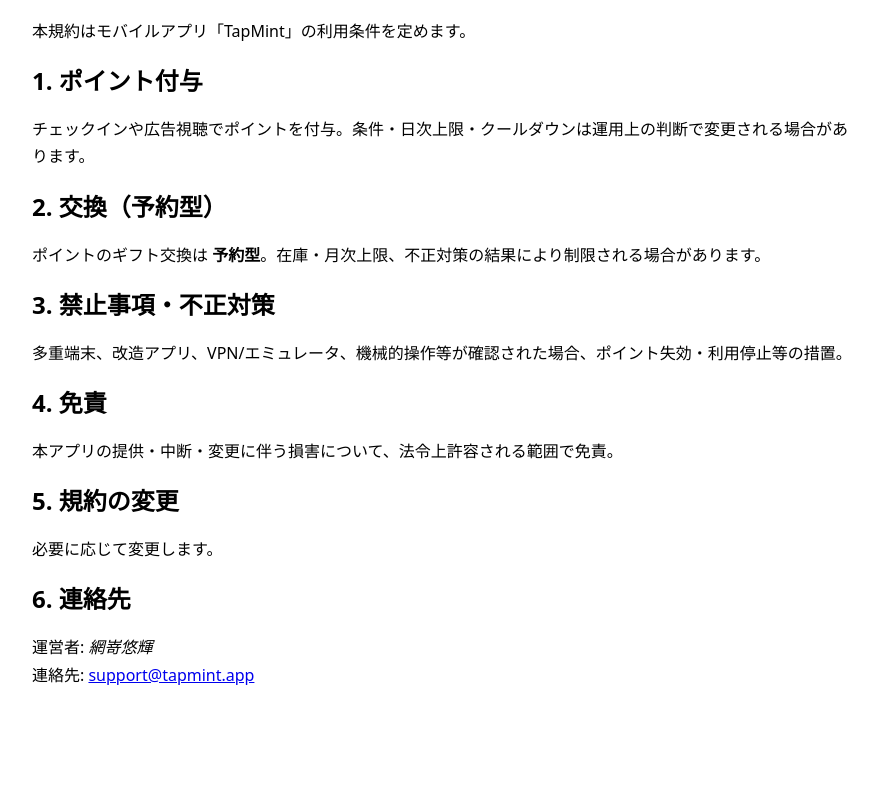
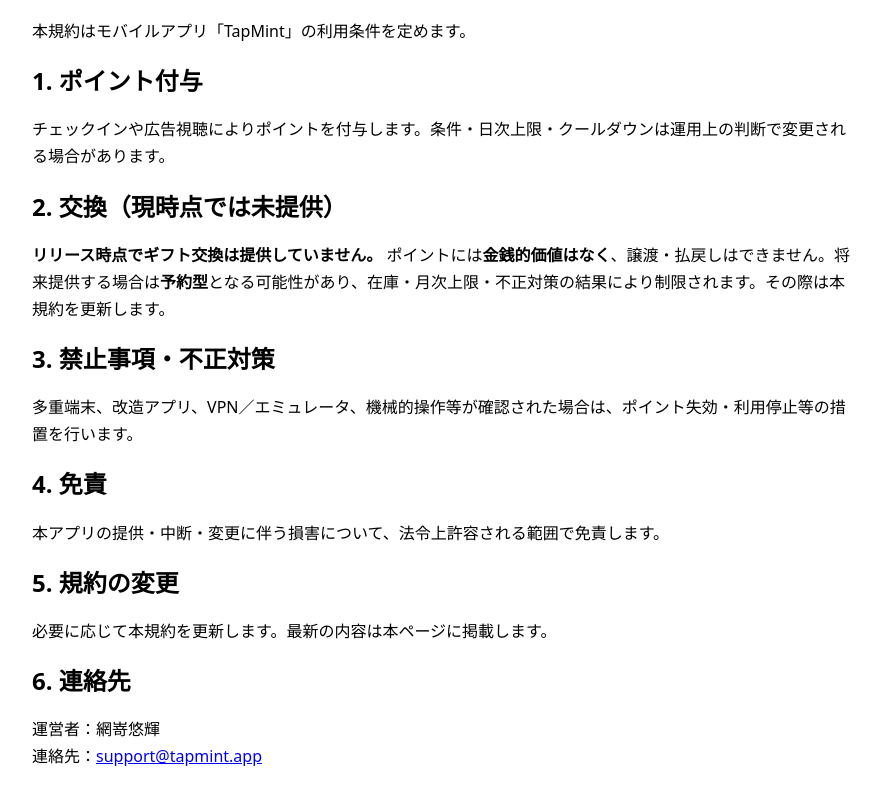
Before and after one commit to amiricanali2025-ops/tapmint-site, a plain HTML site: page terms_jp.html in a window 1280 px wide. Shown: the part 85-890 px from the top of the page, without its empty margins (198-1078 px from the left). Before the commit the page ends 814 px from the top, so only its background shows below. Drawn offline with Linux system fonts and the light colour scheme.

Commit message:
Update terms_jp.html

```diff
--- a/terms_jp.html
+++ b/terms_jp.html
@@ -1,10 +1,29 @@
-<!doctype html><meta charset="utf-8"><title>TapMint 利用規約</title>
-<style>body{font-family: system-ui,-apple-system,'Noto Sans JP','Segoe UI',Roboto,Arial;line-height:1.7;max-width:820px;margin:40px auto;padding:0 20px}h1,h2{line-height:1.3}</style>
+<!doctype html><meta charset="utf-8">
+<title>TapMint 利用規約</title>
+<meta name="viewport" content="width=device-width,initial-scale=1">
+<style>
+  body{font-family:system-ui,-apple-system,"Noto Sans JP","Segoe UI",Roboto,Arial;line-height:1.7;max-width:820px;margin:40px auto;padding:0 20px}
+  h1,h2{line-height:1.3}
+</style>
+
 <h1>TapMint 利用規約</h1>
 <p>本規約はモバイルアプリ「TapMint」の利用条件を定めます。</p>
-<h2>1. ポイント付与</h2><p>チェックインや広告視聴でポイントを付与。条件・日次上限・クールダウンは運用上の判断で変更される場合があります。</p>
-<h2>2. 交換（予約型）</h2><p>ポイントのギフト交換は <strong>予約型</strong>。在庫・月次上限、不正対策の結果により制限される場合があります。</p>
-<h2>3. 禁止事項・不正対策</h2><p>多重端末、改造アプリ、VPN/エミュレータ、機械的操作等が確認された場合、ポイント失効・利用停止等の措置。</p>
-<h2>4. 免責</h2><p>本アプリの提供・中断・変更に伴う損害について、法令上許容される範囲で免責。</p>
-<h2>5. 規約の変更</h2><p>必要に応じて変更します。</p>
-<h2>6. 連絡先</h2><p>運営者: <em>網嵜悠輝</em><br>連絡先: <a href="mailto:support@example.com">support@tapmint.app</a></p>
+
+<h2>1. ポイント付与</h2>
+<p>チェックインや広告視聴によりポイントを付与します。条件・日次上限・クールダウンは運用上の判断で変更される場合があります。</p>
+
+<h2>2. 交換（現時点では未提供）</h2>
+<p><b>リリース時点でギフト交換は提供していません。</b> ポイントには<b>金銭的価値はなく</b>、譲渡・払戻しはできません。将来提供する場合は<b>予約型</b>となる可能性があり、在庫・月次上限・不正対策の結果により制限されます。その際は本規約を更新します。</p>
+
+<h2>3. 禁止事項・不正対策</h2>
+<p>多重端末、改造アプリ、VPN／エミュレータ、機械的操作等が確認された場合は、ポイント失効・利用停止等の措置を行います。</p>
+
+<h2>4. 免責</h2>
+<p>本アプリの提供・中断・変更に伴う損害について、法令上許容される範囲で免責します。</p>
+
+<h2>5. 規約の変更</h2>
+<p>必要に応じて本規約を更新します。最新の内容は本ページに掲載します。</p>
+
+<h2>6. 連絡先</h2>
+<p>運営者：網嵜悠輝<br>
+連絡先：<a href="mailto:support@tapmint.app">support@tapmint.app</a></p>
```
